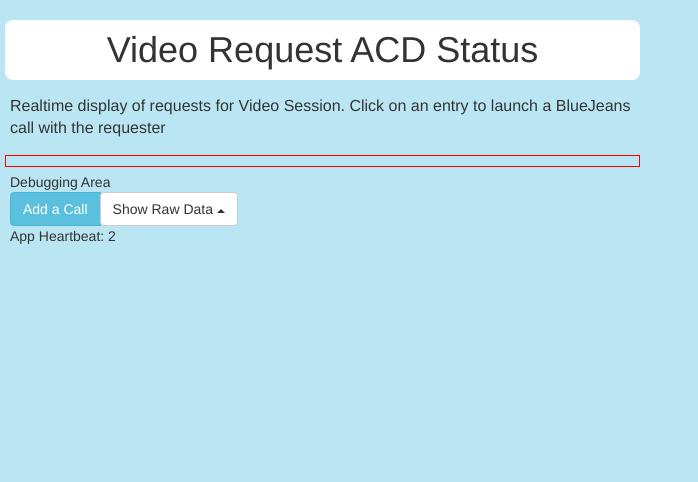
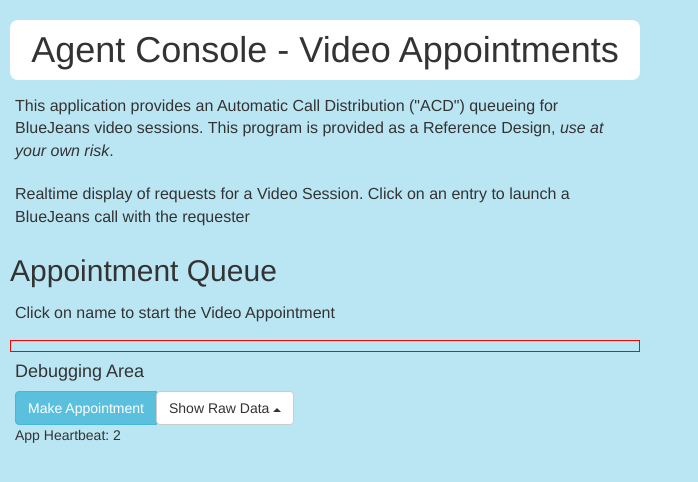
Before and after one commit to glenninn/bjn-videoacd, a website: page html/index.html in a window 1280 px wide. Shown: the whole page, without its empty margins (0-698 px from the left). Drawn offline with Linux system fonts and the light colour scheme; no server answers.

Commit message:
stylize for general ACD
Add favicons
change layout to be more generic to ACD

```diff
--- a/html/index.html
+++ b/html/index.html
@@ -6,6 +6,11 @@
   <!-- Bootstrap core CSS -->
 <link href="bootstrap/css/bootstrap.min.css" rel="stylesheet">
 <link href="styles.css" rel="stylesheet">
+
+<link rel="icon" type="image/png" sizes="192x192"  href="/android-icon-192x192.png">
+<link rel="icon" type="image/png" sizes="32x32" href="/favicon-32x32.png">
+<link rel="icon" type="image/png" sizes="96x96" href="/favicon-96x96.png">
+<link rel="icon" type="image/png" sizes="16x16" href="/favicon-16x16.png">
 
 <script type="text/javascript">
 
@@ -111,16 +116,20 @@
 
 </head>
 <body>
-<h1>Video Request ACD Status</h1>
-    <p id="intro">Realtime display of requests for Video Session.  Click on an entry to launch a BlueJeans call with the requester</p>
-	<div id="peeps">
+<h1>Agent Console - Video Appointments</h1>
+	<p class="intro">This application provides an Automatic Call Distribution ("ACD") queueing for BlueJeans video sessions.  This program is provided as a Reference Design, <i>use at your own risk</i>.</p>
+    <p class="intro">Realtime display of requests for a Video Session.  Click on an entry to launch a BlueJeans call with the requester</p>
+    <h2>Appointment Queue</h2>
+	<p class="intro">Click on name to start the Video Appointment</p>
+
+	<div id="peeps" class="peepscrl">
 	</div>
 
 <div id="debug">
-    <div>Debugging Area</div>
+	<h4>Debugging Area</h4>
 
 	<div class="btn-group" role="group" aria-label="...">
-		<button type="button" class="btn btn-info" onclick="gotoAdd()">Add a Call</button>
+		<button type="button" class="btn btn-info" onclick="gotoAdd()">Make Appointment</button>
 
 		<div class="btn-group" role="group">
 
--- a/html/styles.css
+++ b/html/styles.css
@@ -1,6 +1,6 @@
 body {
 	background-color: #bae6f4;
-	margin: 5px;
+	margin: 10px;
 }
 h1{
 	background-color: white;
@@ -19,7 +19,7 @@
 	padding-top: 5px;
 }
 
-#intro {
+.intro {
 	width: 50%;
 	padding: 5px;
 	font-size: 16px;
@@ -29,6 +29,11 @@
 	width: 50%;
 	padding: 5px;
 	border: 1px solid red;
+}
+
+.peepscrl {
+	overflow-y: auto;
+	max-height: 200px;
 }
 
 .peep {
```
Also changed, not shown: html/addme.html (+17 -11 lines), html/android-icon-192x192.png (added), html/favicon-16x16.png (added), html/favicon-32x32.png (added), html/favicon-96x96.png (added).
